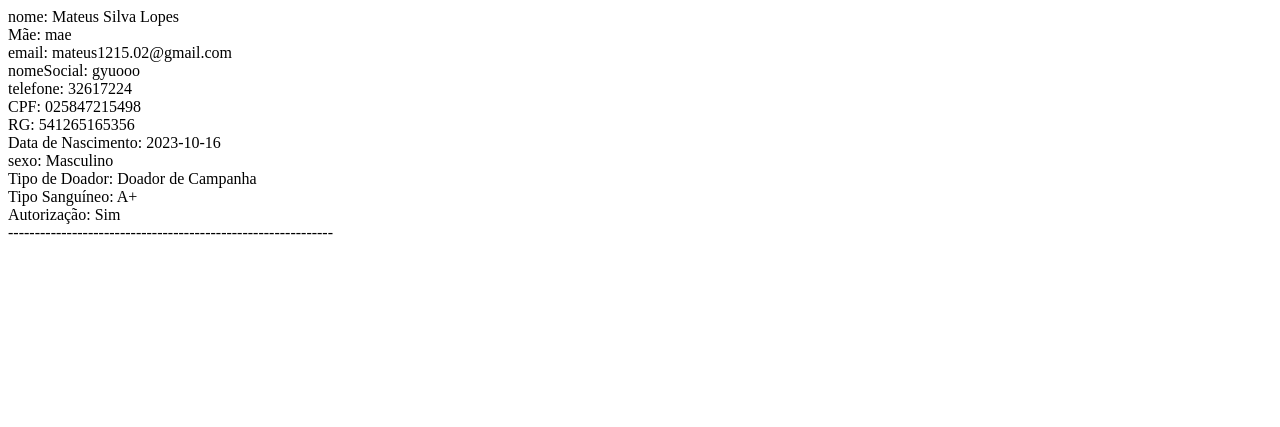
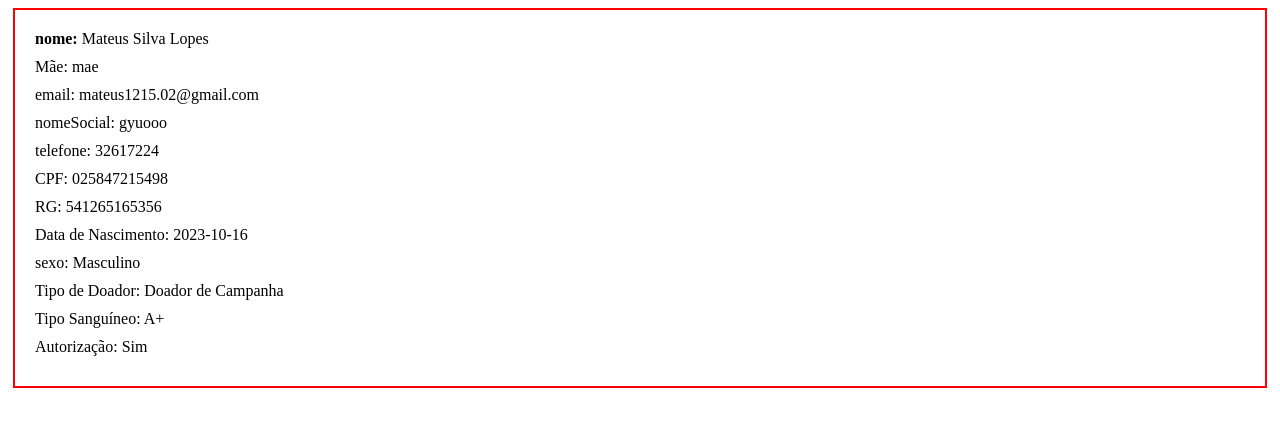
Before and after one commit to MateusLopes15/HemoGestor, a PHP site: page /teste/ in a window 1280 px wide. Shown: the top 427 px of the page. Run offline with PHP 8.4, Linux system fonts and the light colour scheme.

Commit message:
Atualização da visualização

```diff
--- a/DLL.php
+++ b/DLL.php
@@ -80,19 +80,65 @@ function mostraXML($folder){
        if ($ler != NULL){
          $xml = simplexml_load_file($ler);
          //unlink($ler);
-         echo "nome: ".$xml->link->nome."<br/>";
+         echo"<html>
+                  <head>
+                      <title>Informações de Cadastro</title>
+                      <style>
+                          /* Estilizando a borda vermelha */
+                          .container {
+                              border: 2px solid red;
+                              padding: 20px;
+                              width: 60%px;
+                              margin: 5px;
+                          }
+
+                          /* Estilizando os campos */
+                          .campo {
+                              margin-bottom: 10px;
+                          }
+                      </style>
+                  </head>";
+                  echo"<body>
+                             <div class='container'>
+                               <div class='campo'>";
+                             echo "<strong> nome: </strong>".$xml->link->nome."<br/>";
+                               echo "</div>";
+                               echo"<div class='campo'>";
                                  echo "Mãe: ".$xml->link->nomeMae."<br/>";
+                                 echo "</div>";
+                                echo" <div class='campo'>";
                                  echo "email: ".$xml->link->email."<br/>";
+                                 echo "</div>";
+                                 echo" <div class='campo'>";
                                  echo "nomeSocial: ".$xml->link->nomeSocial."<br/>";
+                                 echo "</div>";
+                                 echo" <div class='campo'>";
                                  echo "telefone: ".$xml->link->telefone."<br/>";
+                                 echo "</div>";
+                                 echo" <div class='campo'>";
                                  echo "CPF: ".$xml->link->cpf."<br/>";
+                                 echo "</div>";
+                                 echo" <div class='campo'>";
                                  echo "RG: ".$xml->link->rg."<br/>";
+                                 echo "</div>";
+                                 echo" <div class='campo'>";
                                  echo "Data de Nascimento: ".$xml->link->dataNascimento."<br/>";
+                               echo"</div>";
+                               echo" <div class='campo'>";
                                  echo "sexo: ".$xml->link->sexo."<br/>";
+                                 echo "</div>";
+                                 echo" <div class='campo'>";
                                  echo "Tipo de Doador: ".$xml->link->tipoDoador."<br/>";
+                                 echo "</div>";
+                                 echo" <div class='campo'>";
                                  echo "Tipo Sanguíneo: ".$xml->link->tipoSanguineo."<br/>";
+                                 echo "</div>";
+                                 echo" <div class='campo'>";
                                  echo "Autorização: ".$xml->link->autorizacaoComunicacao."<br/>";
-         echo "-------------------------------------------------------------"."</br>";
+                                 echo "</div>";
+                             echo "</div>";
+                             echo "</body>";
+                             echo "</html>";
         }
       }
    }
```
Lines whose indentation alone changed are shown as unchanged.
